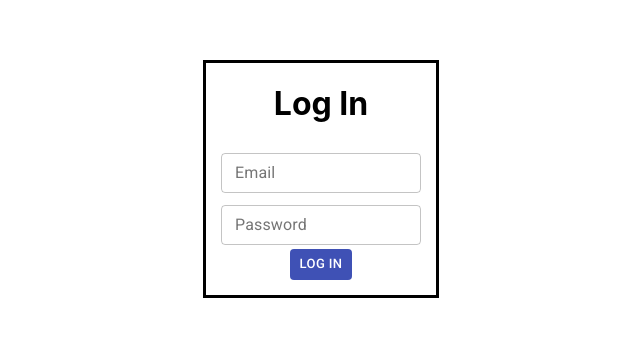
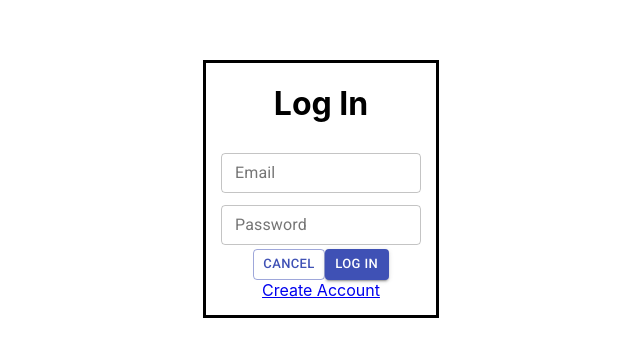
Before and after one commit to minericpark/StickIt, a React (Create React App) app in the folder stickit/: page /login in a window 1280 px wide. Shown: the top 356 px of the page, without its empty margins (319-959 px from the left). Built offline with nearby package versions, Linux system fonts and the light colour scheme.

Commit message:
Add Cancel & Link to Create Account to Login

```diff
--- a/stickit/src/components/login_page.js
+++ b/stickit/src/components/login_page.js
@@ -1,5 +1,5 @@
 import React, { useContext, useState } from 'react';
-import { Redirect } from 'react-router-dom';
+import { Link, Redirect } from 'react-router-dom';
 import { Button, TextField, ButtonGroup } from '@material-ui/core';
 import { AppContext } from './context/user_context';
 import axios from 'axios';
@@ -126,12 +126,22 @@ function LoginPage() {
                     helperText={error.password ? errorMsg : null}
                     onChange={handleInput}
                 />
-                <ButtonGroup size="small" variant="contained" disableElevation>
-                    {/* TODO: <Button color="default">Cancel</Button> */}
-                    <Button color="primary" type="submit">
+                <div>
+                    <Link to="/" className="button-link">
+                        <Button color="primary" variant="outlined" size="small">
+                            Cancel
+                        </Button>
+                    </Link>
+                    <Button
+                        color="primary"
+                        variant="contained"
+                        type="submit"
+                        size="small"
+                    >
                         Log In
                     </Button>
-                </ButtonGroup>
+                </div>
+                <Link to="/create-account">Create Account</Link>
             </form>
         </div>
     );
--- a/stickit/src/css/App.css
+++ b/stickit/src/css/App.css
@@ -31,7 +31,8 @@
     text-align: center;
 }
 
-#login-form, #create-account-form {
+#login-form,
+#create-account-form {
     margin: auto;
     max-width: 200px;
     width: fit-content;
@@ -40,7 +41,8 @@
     text-align: center;
 }
 
-a.board-link {
+a.board-link,
+a.button-link {
     color: black;
     text-decoration: none;
 }
```
